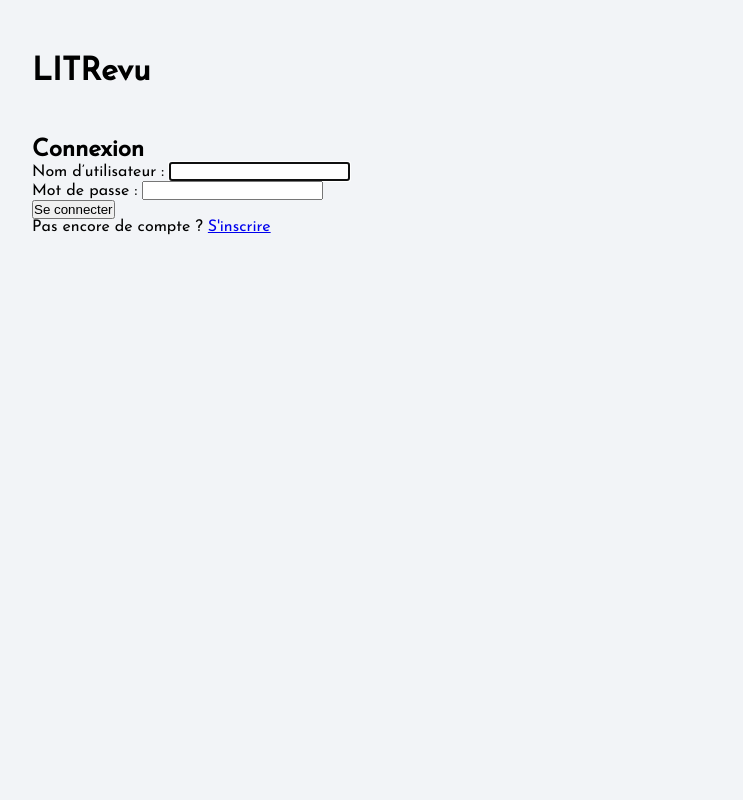
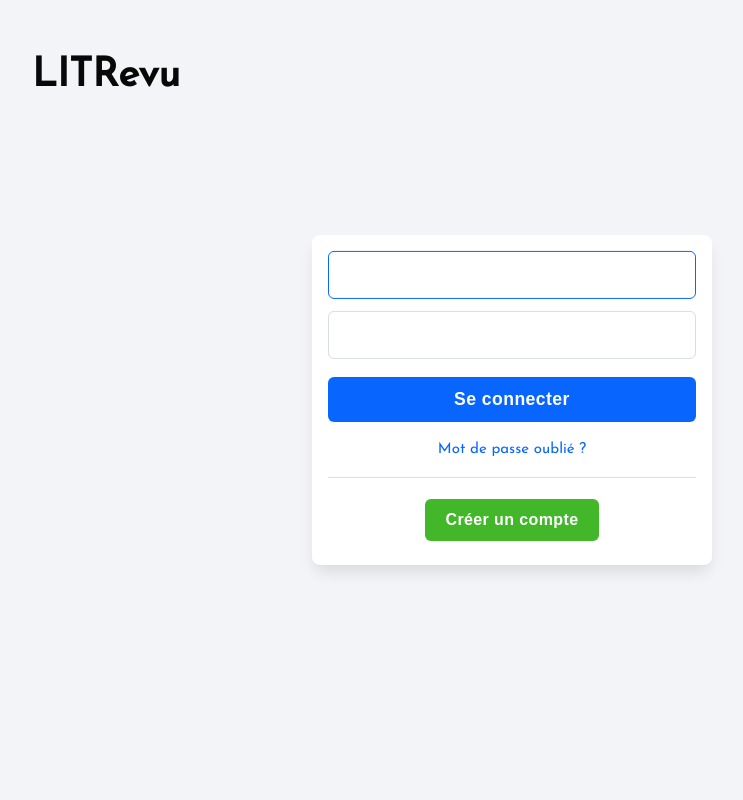
Before and after one commit to Cyrilebl/p9-LIT_Revu, a Django app: page / in a window 1280 px wide. Shown: the whole page, without its empty margins (128-871 px from the left). Run offline with Django 5.2, Linux system fonts and the light colour scheme.

Commit message:
adding style

```diff
--- /dev/null
+++ b/lit_revu/authentication/static/authentication/login.css
@@ -0,0 +1,43 @@
+.login {
+  position: absolute;
+  top: 50%;
+  left: 50%;
+  text-align: center;
+  transform: translate(-50%, -50%);
+  width: 400px;
+  padding: 16px;
+  border-radius: 8px;
+  box-shadow: 0 10px 15px -3px rgba(0, 0, 0, 0.1);
+  background-color: var(--card);
+}
+
+.login form {
+  display: flex;
+  flex-direction: column;
+  gap: 12px;
+}
+
+.login form input {
+  width: 100%;
+  height: 48px;
+  outline: none;
+}
+
+form input:focus {
+  border-color: var(--primary);
+}
+
+.primary-button {
+  margin-top: 6px;
+}
+
+.secondary-button {
+  font-size: 1em;
+  margin-bottom: 8px;
+}
+
+.errorlist {
+  color: var(--error);
+  font-size: 0.9em;
+  list-style: none;
+}
--- a/lit_revu/authentication/templates/authentication/login.html
+++ b/lit_revu/authentication/templates/authentication/login.html
@@ -1,8 +1,17 @@
-{% extends 'base.html' %} {% block content %}
-<h2>Connexion</h2>
-<form method="post">
-  {% csrf_token %} {{ form.as_p }}
-  <button type="submit">Se connecter</button>
-</form>
-<p>Pas encore de compte ? <a href="{% url 'signup' %}">S'inscrire</a></p>
+{% extends 'base.html' %} {% load static %} {% block styles %}
+<link rel="stylesheet" href="{% static 'authentication/login.css' %}" />
+{% endblock %} {% block content %}
+
+<div class="login">
+  <form method="post">
+    {% csrf_token %} {{ form.as_p }}
+    <button class="primary-button" type="submit">Se connecter</button>
+  </form>
+  <a class="link" href="{% url 'password_change' %}">Mot de passe oublié ?</a>
+  <hr />
+  <button class="secondary-button">
+    <a href="{% url 'signup' %}">Créer un compte</a>
+  </button>
+</div>
+
 {% endblock %}
--- /dev/null
+++ b/lit_revu/static/header.css
@@ -0,0 +1,21 @@
+header {
+  display: flex;
+  justify-content: space-between;
+  align-items: center;
+}
+
+nav {
+  display: flex;
+  align-items: center;
+  gap: 26px;
+}
+
+nav form button {
+  font-family: "Josefin Sans", serif;
+  font-size: 1em;
+  background-color: var(--background);
+  color: var(--foreground);
+  font-weight: 400;
+  border: none;
+  cursor: pointer;
+}
--- a/lit_revu/static/styles.css
+++ b/lit_revu/static/styles.css
@@ -4,11 +4,25 @@
 :root {
   --background: #f2f4f7;
   --foreground: #080809;
+
   --card: #ffffff;
-  --secondary-foregorund: #6d7073; /* pour date, username */
-  --btn-add: #0064d1;
+
+  --primary: #0866ff;
+  --primary-foreground: #ffffff;
+  --primary-hover: #2280ff;
+
+  --secondary-foreground: #6d7073; /* pour date, username */
+
+  --succes: #42b72a;
+  --succes-hover: #3a9c26;
+
+  --error: #f02849;
+
   --btn_background: #ebf5ff;
   --delete-btn-background: #e2e5e9;
+
+  --border: #dadde1;
+  --placeholder: #90949c;
 }
 
 * {
@@ -20,7 +34,7 @@
 body {
   font-family: "Josefin Sans", serif;
   margin: 56px 160px;
-  color: var(--black);
+  color: var(--foreground);
   background-color: var(--background);
 }
 
@@ -28,27 +42,75 @@ main {
   margin: 50px 0;
 }
 
-header {
-  display: flex;
-  justify-content: space-between;
-  align-items: center;
+h1 {
+  font-size: 2.5em;
 }
 
-header nav {
-  display: flex;
-  align-items: center;
-  gap: 20px;
+a {
+  text-decoration: none;
+  color: inherit;
 }
 
-header nav a {
-  text-decoration: none;
-  color: var(--black);
+form input {
+  font-size: 1em;
+  border-radius: 6px;
+  padding: 0 14px;
+  border: 1px solid var(--border);
 }
 
-header nav form button {
-  font-family: "Josefin Sans", serif;
-  font-size: 1em;
-  background-color: var(--white);
+form label {
+  display: none;
+}
+
+form ::placeholder {
+  color: var(--placeholder);
+  font-size: 16px;
+}
+
+hr {
+  height: 0.01em;
+  background-color: var(--border);
   border: none;
+  margin-bottom: 22px;
+}
+
+button {
+  color: var(--primary-foreground);
+  font-size: 1.1em;
+  font-weight: 700;
+  letter-spacing: 0.025em;
+  padding: 12px 20px;
+  border: none;
+  border-radius: 6px;
   cursor: pointer;
+  transition: all 0.4s ease-in-out;
 }
+
+.primary-button {
+  width: 100%;
+  background-color: var(--primary);
+}
+
+.primary-button:hover {
+  background-color: var(--primary-hover);
+}
+
+.secondary-button {
+  background-color: var(--succes);
+}
+
+.secondary-button:hover {
+  background-color: var(--succes-hover);
+}
+
+.link {
+  display: block;
+  margin: 20px 0;
+  color: var(--primary);
+  text-align: center;
+  font-size: 15px;
+}
+
+.link:hover {
+  text-decoration: underline;
+}
--- a/lit_revu/templates/base.html
+++ b/lit_revu/templates/base.html
@@ -3,6 +3,7 @@
 <html>
   <head>
     <link rel="stylesheet" href="{% static 'styles.css' %}" />
+    {% block styles %}{% endblock %}
     <title>LITRevu</title>
   </head>
   <body>
--- a/lit_revu/templates/header.html
+++ b/lit_revu/templates/header.html
@@ -1,4 +1,6 @@
-{% block content %}
+{% load static %} {% block styles %}
+<link rel="stylesheet" href="{% static 'header.css' %}" />
+{% endblock %} {% block content %}
 <header>
   <h1>LITRevu</h1>
   {% if user.is_authenticated %}
```
Also changed, not shown: lit_revu/authentication/static/authentication/signup.css (added, +20 -0 lines), lit_revu/authentication/templates/authentication/signup.html (+14 -7 lines).
